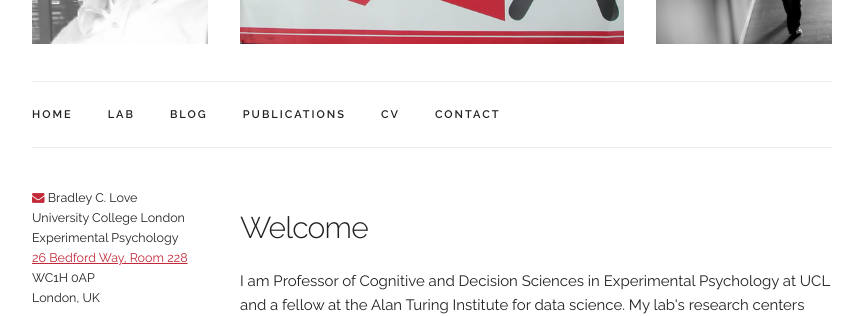
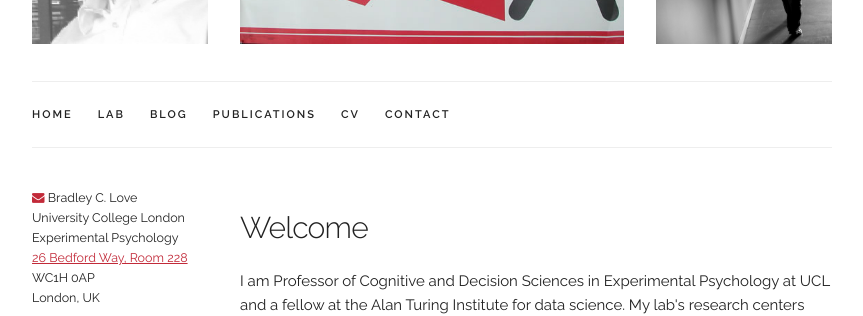
Before and after one commit to lovebc/lovebc.github.io, a Jekyll site: the page built from index.html, in a window 1280 px wide. Shown: the part 459-775 px from the top of the page, without its empty margins (208-1071 px from the left). Built offline with Jekyll 4.4.1, drawn with Linux system fonts in a browser that asks for light colours; nearby versions of some CDN libraries; some web fonts are replaced; comment, search, counter and statistics services are not loaded.

Commit message:
Update custom.css

```diff
--- a/css/custom.css
+++ b/css/custom.css
@@ -141,7 +141,7 @@
     font-size: 11px;
     font-weight: 600;
     letter-spacing: .2rem;
-    margin-right: 35px;
+    margin-right: 25px;
     text-decoration: none;
     line-height: 6.5rem;
     color: #222; }
```
